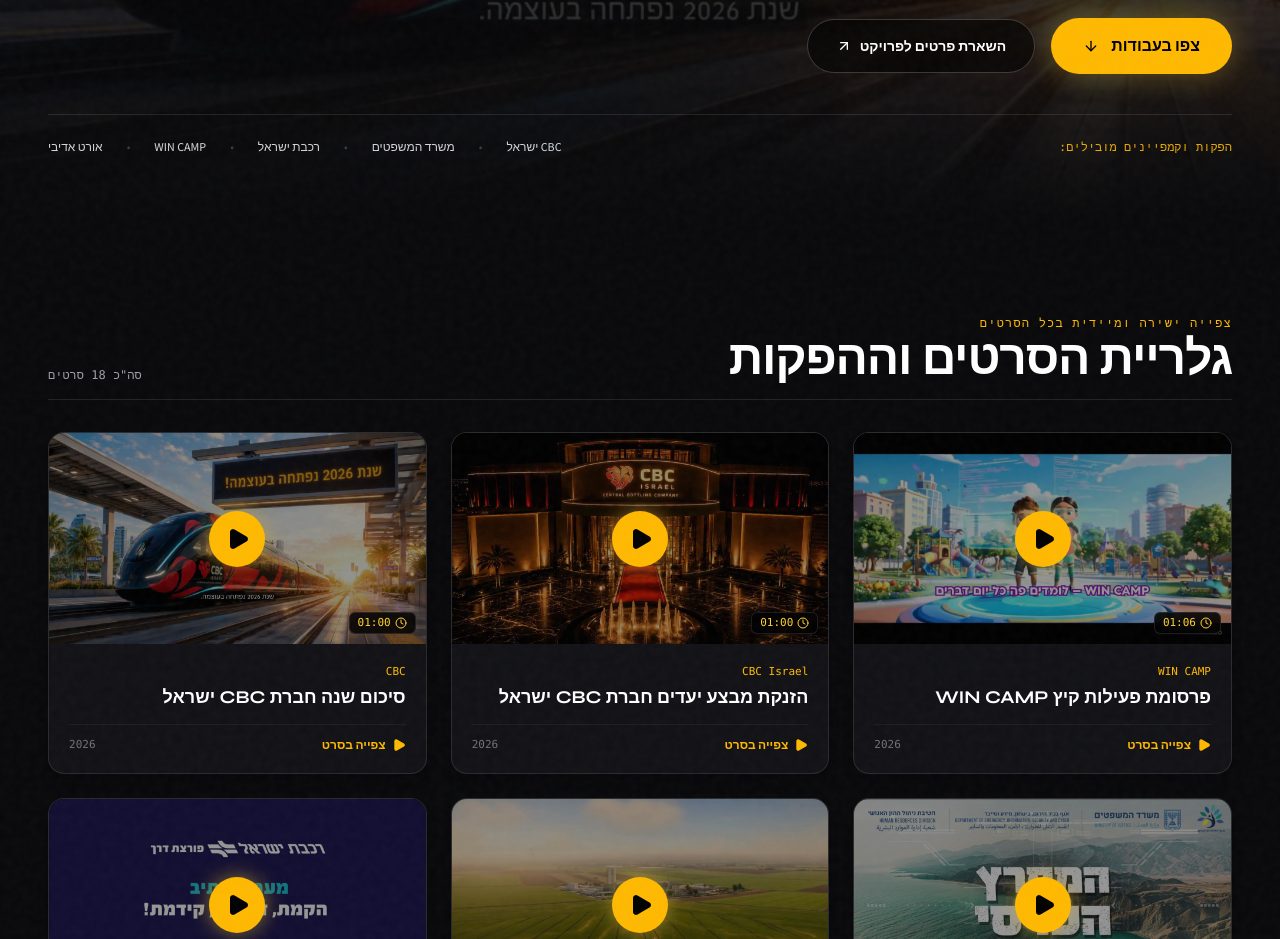
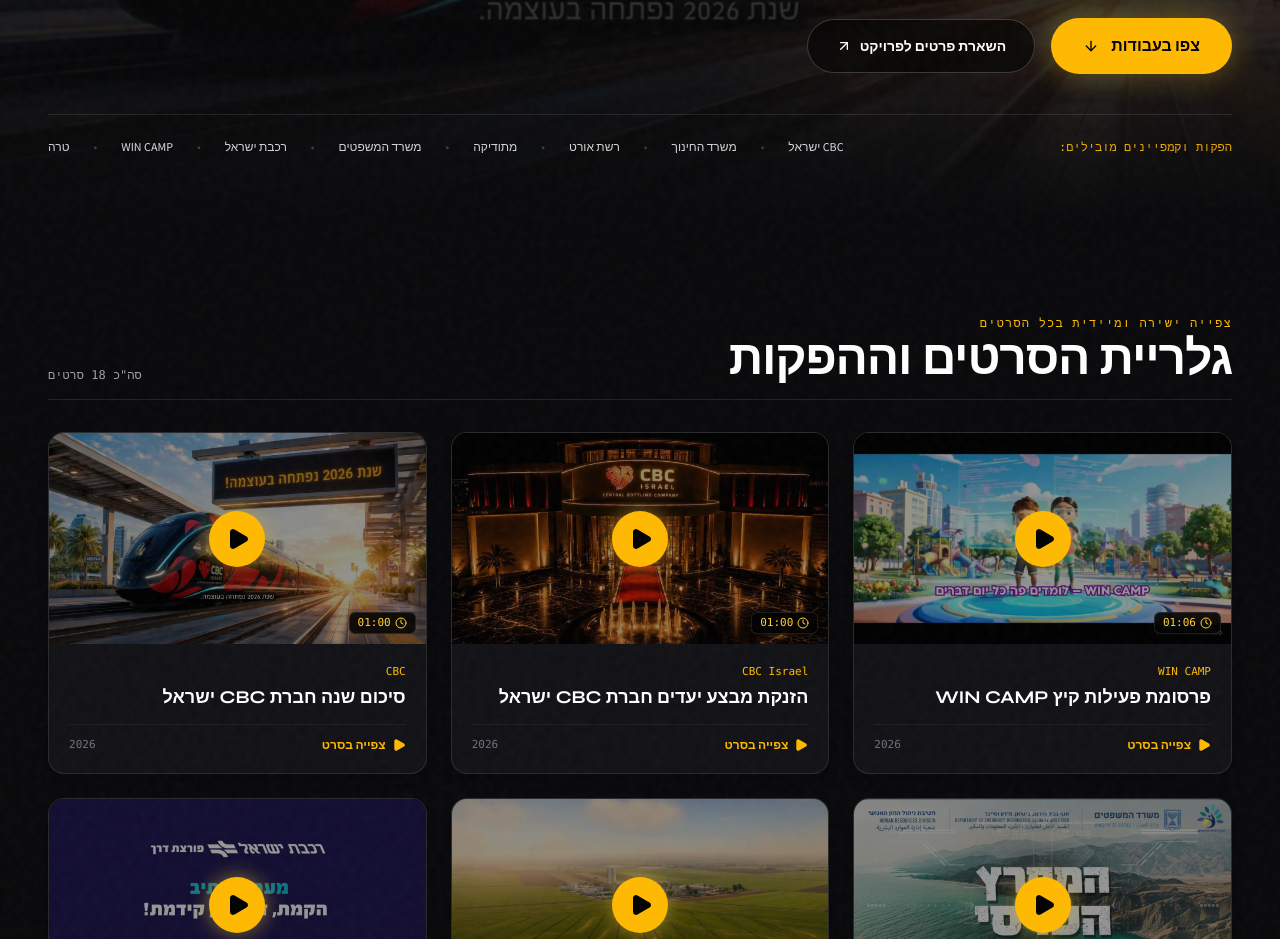
Before and after one commit to amigo202/ai-film-studio, a React (Vite) app: page / in a window 1280 px wide. Shown: the part 790-1729 px from the top of the page. Built offline with nearby package versions, Linux system fonts and the light colour scheme; no server answers; the database is empty.

Commit message:
Update exact clients list: משרד החינוך, רשת אורט, מתודיקה, CBC, משרד המשפטים, רכבת ישראל

```diff
--- a/src/pages/HomePage.tsx
+++ b/src/pages/HomePage.tsx
@@ -113,13 +113,19 @@
             <div className="flex flex-wrap items-center gap-3 sm:gap-6 font-medium text-zinc-300">
               <span>CBC ישראל</span>
               <span className="text-white/20">•</span>
+              <span>משרד החינוך</span>
+              <span className="text-white/20">•</span>
+              <span>רשת אורט</span>
+              <span className="text-white/20">•</span>
+              <span>מתודיקה</span>
+              <span className="text-white/20">•</span>
               <span>משרד המשפטים</span>
               <span className="text-white/20">•</span>
               <span>רכבת ישראל</span>
               <span className="text-white/20">•</span>
               <span>WIN CAMP</span>
               <span className="text-white/20">•</span>
-              <span>אורט אדיבי</span>
+              <span>טרה</span>
             </div>
           </div>
         </div>
```
